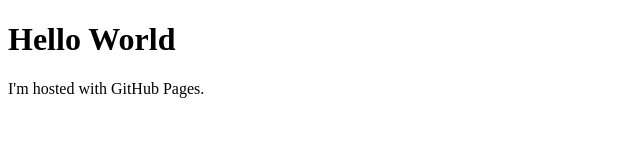
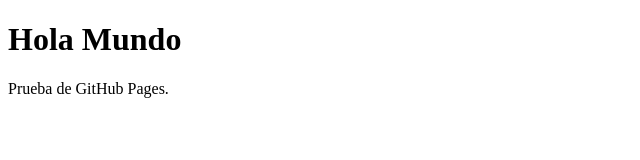
Before and after one commit to Mati-M1/mati-m1.github.io, a plain HTML site: page index.html in a window 1280 px wide. Shown: the whole page, without its empty margins (0-640 px from the left). Drawn offline with Linux system fonts and the light colour scheme.

Commit message:
Update index.html

```diff
--- a/index.html
+++ b/index.html
@@ -1,7 +1,7 @@
 <!DOCTYPE html>
 <html>
 <body>
-<h1>Hello World</h1>
-<p>I'm hosted with GitHub Pages.</p>
+<h1>Hola Mundo</h1>
+<p>Prueba de GitHub Pages.</p>
 </body>
 </html>
```
